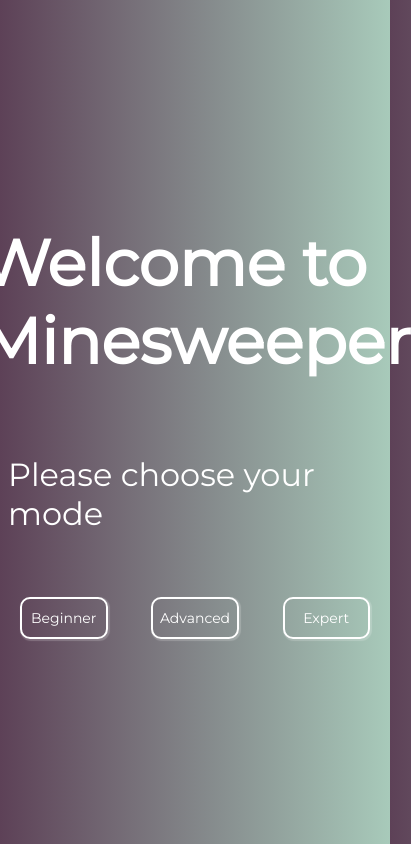
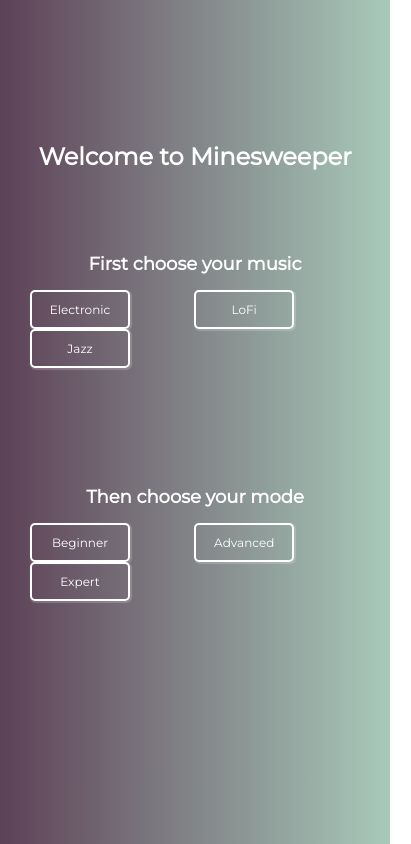
Before and after one commit to mbaxendale22/SEI-Project-1, a plain HTML site: page index.html in a window 390 px wide. Shown: the whole page, 411 px wide, since content can reach past the window. Drawn offline with Linux system fonts and the light colour scheme.

Commit message:
started responsive design

```diff
--- a/index.html
+++ b/index.html
@@ -12,15 +12,27 @@
   <title>Document</title>
 </head>
 <body>
+  <audio></audio>
   <div class="end-game"></div>
   <div class="welcome-screen">
     <h1>Welcome to Minesweeper</h1>
-    <p>Please choose your mode</p>
-    <div class ="button-container">
-      <button class= "beginner-button">Beginner</button>
-      <button class="advanced-button">Advanced</button>
-      <button class="expert-button">Expert</button>
+    <div class ="music">
+      <h2>First choose your music</h2>
+      <div class="mode-buttons">
+        <button class= "electronic">Electronic</button>
+        <button class="lofi">LoFi</button>
+        <button class="jazz">Jazz</button>
+      </div>
     </div>
+    <div class ="mode">
+      <h2>Then choose your mode</h2>
+      <div class="mode-buttons">
+        <button class= "beginner-button">Beginner</button>
+        <button class="advanced-button">Advanced</button>
+        <button class="expert-button">Expert</button>
+      </div>
+    </div>
+    <p class="music-info"></p>
   </div>
   <div class="page-wrapper">
         <div class="mine-display game-info"></div>
--- a/scripts/objects.js
+++ b/scripts/objects.js
@@ -13,7 +13,8 @@ function init() {
   const finalMessage = document.createElement('h1')
   const playAgain = document.querySelector('.play-again')
   const winner = document.querySelector('.winner')
-  let mineDensity = 0
+
+
   let counter = 0
 
   let width = 0
@@ -34,6 +35,7 @@ function init() {
     welcomeScreen.classList.remove('hide')
     pageWrapper.classList.add('hide')
     playAgain.style.display = 'none'
+    let mineDensity = 0
   }
 
   function endGameLoss() {
--- a/scripts/objects2.js
+++ b/scripts/objects2.js
@@ -1,20 +1,26 @@
 function init() {
+
 
   //variables
   const grid = document.querySelector('.grid-container')
-  let timer = document.querySelector('.timer')
+  const timer = document.querySelector('.timer')
   const mineDisplay = document.querySelector('.mine-display')
   const welcomeScreen = document.querySelector('.welcome-screen')
   const pageWrapper = document.querySelector('.page-wrapper')
   const beginnerButton = document.querySelector('.beginner-button')
   const advancedButton = document.querySelector('.advanced-button')
   const expertButton = document.querySelector('.expert-button')
+  const electronicButton = document.querySelector('.electronic')
+  const lofiButton = document.querySelector('.lofi')
+  const jazzButton = document.querySelector('.jazz')
   const endGameMessage = document.querySelector('.end-game')
   const finalMessage = document.createElement('h1')
   const playAgain = document.querySelector('.play-again')
   const winner = document.querySelector('.winner')
+  const audio = document.querySelector('audio')
+  const musicInfo = document.querySelector('.music-info')
   let mineDensity = 0
-  let counter = 0
+  // let counter = 0
 
   let width = 0
   let gridSize = 0
@@ -25,10 +31,9 @@ function init() {
   let mineCount = 0
   let flagsPlaced = 0
   timer.innerText = 0
-  let clickCount = 0
-  let finalScore = 0
+  const clickCount = 0
 
-  // functions that define different states of the game
+  // functions that define different states of the game --> win, lose, reset
 
   function gameReset() {
     welcomeScreen.classList.remove('hide')
@@ -39,7 +44,9 @@ function init() {
   function endGameLoss() {
     objectArray.forEach(item => {
       item.clicked()
-      if (item.gridPosition.classList.contains('flag')) {item.gridPosition.classList.remove('flag')}
+      if (item.gridPosition.classList.contains('flag')) {
+        item.gridPosition.classList.remove('flag')
+      }
     })
     clearInterval(1)
     finalMessage.innerText = 'Game Over'
@@ -53,7 +60,12 @@ function init() {
   }
 
   function endGameWin() {
-    objectArray.forEach(item => item.clicked())
+    objectArray.forEach(item => {
+      if (item.mine === 'on') {
+        item.gridPosition.classList.remove('flag')
+        item.gridPosition.classList.add('mine')
+      }
+    })
     finalMessage.innerText = 'Victory!'
     finalMessage.style.animation = 'fadeIn 3s'
     endGameMessage.appendChild(finalMessage)
@@ -70,11 +82,11 @@ function init() {
   gameReset()
 
 
-  //function to define the grid size & number of mines according to diffiuclty level
+  //define a funcction that sets the grid size & number of mines according to difficulty level chosen
 
   function gameState(event) {
     if (event.target.classList.contains('beginner-button')){
-      mineCount = 5
+      mineCount = 3
       mineDisplay.innerText = mineCount
       width = 9
       gridSize = 81
@@ -117,11 +129,50 @@ function init() {
     }
   }
 
+  // attach functions to respective buttons via eventListeners
+
   beginnerButton.addEventListener('click', gameState)
   advancedButton.addEventListener('click', gameState)
   expertButton.addEventListener('click', gameState)
   playAgain.addEventListener('click', () => location.reload(true))
 
+
+  // define functions for music choice & add event listeners to respective buttons
+
+  function electronic() {
+    audio.src = './assets/Metre - Portamento.mp3.mp3'
+    audio.play()
+    audio.loop = true
+    musicInfo.innerText = 'Metre by Portamento, nultiel records'
+    musicInfo.style.display = 'inline'
+  }
+  function lofi() {
+    audio.src = './assets/Chill_David_Fesliyan.mp3'
+    audio.play()
+    audio.loop = true
+    musicInfo.innerText = 'Chill Gaming by David Fesliyan'
+    musicInfo.style.display = 'inline'
+  }
+  function jazz() {
+    audio.src = './assets/Smoky_Lounge.mp3'
+    audio.play()
+    audio.loop = true
+    musicInfo.innerText = 'Smoky Lounge by David Renda'
+    musicInfo.style.display = 'inline'
+  }
+
+  electronicButton.addEventListener('click', electronic)
+  lofiButton.addEventListener('click', lofi)
+  jazzButton.addEventListener('click', jazz)
+  // audio.addEventListener('ended', () => {
+  //   this.currentTime = 0
+  //   this.play()
+  // }, false)
+
+
+
+  //define a function which handles the main conent of the game including
+  // --> generating a grid, a Cell Class constructor (methods of which will control the flow of the gameplay) and each cell object
 
   function generateGame() {
 
@@ -212,7 +263,6 @@ function init() {
         this.gridPosition.style.backgroundColor = 'rgba(93, 65, 87, 1)'
       }
       clicked() {
-        console.log(this.gridPosition)
         if (this.mine === 'on'){
           this.state = 'clicked'
           this.gridPosition.style.backgroundColor = 'rgba(168, 202, 186, 0.8)'
@@ -224,14 +274,11 @@ function init() {
           this.state = 'clicked'
           this.gridPosition.innerText  = this.number
           this.gridPosition.style.backgroundColor = 'rgba(168, 202, 186, 0.5)'
-          console.log('stopped due to a number')
-          console.log(this.number)
           return
         }
-        // this 'else if' is where the functionality will live for auto opening surrounding cells by making .clicked()
-        // a recursive function/method
+        // this 'else if' is where the functionality will live for auto opening surrounding cells
         // route => for any clicked cell, check its surrounding cells (this means a cell won't check undefined cells given how
-        // 'surroundingCells' was constructed relative to each cell') then IF any of those cells are 'unclicked' pass them back to the
+        // 'surroundingCells' was constructed relative to each cell) then IF any of those cells are 'unclicked' pass them back to the
         // the clicked method for checking.
 
         else if (this.number === 0) {
@@ -283,7 +330,7 @@ function init() {
     placeMines()
 
     // create arrays corresponding to cell structures that have different restrictions e.g., corner cells, column cells
-  // to make it easier to call different methods on each for the checkField method.
+    // these will be used to
 
     const corners = [objectArray[0], objectArray[width-1], objectArray[gridSize-width], objectArray[gridSize-1]]
 
@@ -306,7 +353,7 @@ function init() {
     const leftColumn = leftColumnNumbers.map(item => objectArray[item])
     const rightColumn = leftColumnNumbers.map(item => objectArray[item + (width-1)])
 
-    //nested forloop to push the rest of the numbers into an array, should be scalable, using a map as a above to get indexes
+    //nested forloop to push the rest of the numbers into an array, should be scalable, using map() as a above to get indexes
     let remainingCells = []
     let startingId = width+1
     for (let i=0; i < width-2; i++) {
@@ -317,9 +364,9 @@ function init() {
     }
     const mainGrid = remainingCells.map(item => objectArray[item])
 
-    // use each array to call the checkField method on its elements, passing the appriopriate parameters
-    // given the position of the elements on the grid. In the checkField() method, these will be used to check
-    // for mines and for blank squares in the surrounding field of a cell.
+    // use each array to call the checkField method on its elements(cell objects), passing the appriopriate parameters
+    // given the position of the elements on the grid.
+
     mainGrid.forEach(item => {
       item.checkField(item.up(), item.down(), item.left(), item.right(), item.dur(), item.dul(), item.ddl(), item.ddr())
     })
@@ -345,44 +392,40 @@ function init() {
       if (item === corners[3]){item.checkField(item.up(), item.left(), item.dur())}
     })
 
-
-
-
-    //event listeners
+    //event listeners & their functions to handle gameplay clicks (clicking on cells)
 
     // this is the way the game will start
     objectArray.forEach(item => item.unclicked())
 
     function handleLeftClick (event){
+      console.log(clickCount)
       objectArray[event.target.id].clicked()
+      if (objectArray[event.target.id].number === 0){
+        objectArray[event.target.id].clicked()
+      }
       if (objectArray[event.target.id].mine === 'on') {
         endGameLoss()
       }
-      if (objectArray[event.target.id].number === 0){
-        // objectArray[event.target.id].surroundingCells.forEach(item => item.clicked())
-        // objectArray[event.target.id].surroundingCells.forEach(item => autoFlood(item))
-        objectArray[event.target.id].clicked()
-
+      objectArray.forEach(item => {
+        if (item.state === 'clicked'){
+          clickedArray.push(item)
+          console.log(clickedArray.length)
         }
-      objectArray.forEach(item => {
-        if (item.state === 'clicked') {clickedArray.push(item)}
       })
-      clickedArray.length === (gridSize - mineCount) ? endGameWin() : clickedArray = []
+      clickedArray.length === (gridSize) ? endGameWin() : clickedArray = []
     }
 
-
-
-    objectArray.forEach(item => {
-      item.gridPosition.addEventListener('click', handleLeftClick)
-    })
 
     function handleRightClick(event) {
       event.preventDefault()
       objectArray[event.target.id].placeFlag()
-      clickCount += 1
     }
     objectArray.forEach(item => {
       item.gridPosition.addEventListener('contextmenu', handleRightClick)
+    })
+
+    objectArray.forEach(item => {
+      item.gridPosition.addEventListener('click', handleLeftClick)
     })
 
     // build a second count timer & attach it to an eventlistener, make sure it triggers only once
--- a/styles/style.css
+++ b/styles/style.css
@@ -11,10 +11,10 @@ body {
 
 .welcome-screen {
   display: flex;
-  margin: 0;
+  margin-top: -100px;
   padding: 0;
   flex-direction: column;
-  height: 75vh;
+  height: 90vh;
   justify-content: center;
   align-items: center;
   color: white;
@@ -22,44 +22,83 @@ body {
 }
 
 .welcome-screen h1 {
-  font-size: clamp(32px, 64px, 72px);
-  animation: fadeIn 3s ease-in;
+  font-size: clamp(24px, 4vw, 72px);
 }
-.welcome-screen p {
-  font-size: 32px;
-  animation: fadeIn 4s ease-in;
+.welcome-screen h2 {
+  font-size: clamp(18px, 2vw, 46px);
+
 }
 
-.button-container {
+.mode {
   display: flex;
-  flex-direction: row;
-  justify-content: space-between;
-  width: 35vw;
+  flex-wrap: wrap;
+  align-items: center;
+  flex-direction: column;
+  justify-content: center;
+  width: 100vw;
+  height: 20vh;
   min-width: 350px;
   margin: 32px;
+  animation: fadeIn2 5s ease-in;
+}
+.music {
+  display: flex;
+  flex-wrap: wrap;
+  align-items: center;
+  flex-direction: column;
+  justify-content: center;
+  width: 100vw;
+  height: 20vh;
+  min-width: 350px;
+  margin: 32px;
+  animation: fadeIn 3s ease-in;
+
 }
 
-.button-container button {
-  display: flex;
-  align-items: center;
-  justify-content: center;
-  border-radius: 10px;
-  width: 25%;
-  height: 5vh;
+.mode button {
+  font-family: 'Montserrat', sans-serif;
+  font-size: clamp(12px, 1.2vw, 24px);
+  border: solid 2px white;
   color: white;
-  font-size: clamp(14px, 1.4vw, 24px);
+  min-width: 100px;
+  width: 12vw;
+  margin: 0 30px;
   background: transparent;
+  padding: 10px;
+  border-radius: 5px;
+  box-shadow: 1px 1px 1px 1px rgba(255,255,255,0.2);
+}
+.music button {
+  font-family: 'Montserrat', sans-serif;
+  font-size: clamp(12px, 1.2vw, 24px);
   border: solid 2px white;
-  font-family: 'Montserrat', sans-serif;
+  color: white;
+  min-width: 100px;
+  width: 12vw;
+  margin: 0 30px;
+  background: transparent;
   padding: 10px;
+  border-radius: 5px;
   box-shadow: 1px 1px 1px 1px rgba(255,255,255,0.2);
-  animation: fadeIn 5s ease-in;
 }
 
-.button-container button:hover {
+.mode button:hover {
   box-shadow: 1px 1px 1px 1px rgba(255,255,255,0.7);
   font-weight: bold;
   font-style: italic
+}
+.music button:hover {
+  box-shadow: 1px 1px 1px 1px rgba(255,255,255,0.7);
+  font-weight: bold;
+  font-style: italic
+}
+
+.music-info {
+  display: none;
+  font-size: 10px;
+  opacity: 0.7;
+  margin-top: 50px;
+  align-self:center;
 }
 
 /* Main game styling */
@@ -135,6 +174,7 @@ body {
   color: white;
   font-family: 'Montserrat', sans-serif;
   border-radius: 5px;
+  min-width: 50px;
   width: 50px;
   order: 1;
   display: flex;
@@ -227,7 +267,7 @@ body {
     justify-content: center;
     align-items: center;
     flex-direction: column;
-    margin-right: 200px;
+    margin-right: 100px;
     width: 25vw;
     height: 45vh;
     flex-direction: column;
@@ -248,5 +288,11 @@ body {
 
 @keyframes fadeIn {
   0% {opacity: 0;}
-  100% {opacity: 1}
+  100% {opacity: 1;}
 }
+@keyframes fadeIn2 {
+  0% {opacity: 0;}
+  50% {opacity: 0.1;}
+  75% {opacity: 0.3;}
+  100% {opacity: 1;}
+}
```
Also changed, not shown: 3 other files. Lines whose indentation alone changed are shown as unchanged.
